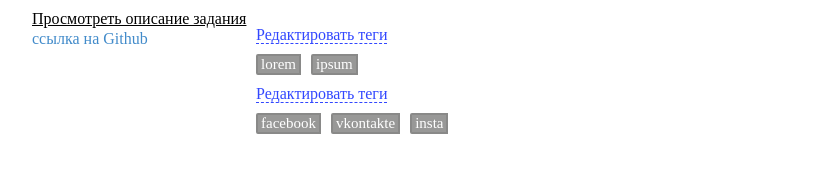
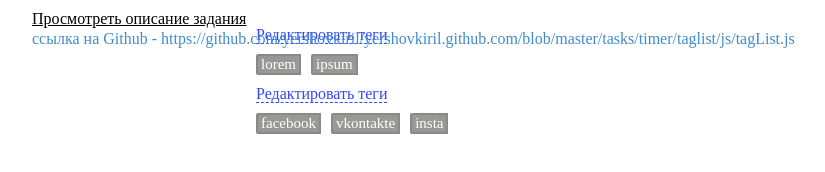
Before and after one commit to yershovkiril/yershovkiril.github.com, a plain HTML site: page tasks/timer/taglist/index.html in a window 1280 px wide. Shown: the whole page, without its empty margins (68-893 px from the left). Drawn offline with Linux system fonts and the light colour scheme.

Commit message:
add link

```diff
--- a/tasks/timer/taglist/index.html
+++ b/tasks/timer/taglist/index.html
@@ -13,7 +13,7 @@
 	<div class="pict-description">
 		<img src="task_for_tagList.png" alt="">
 	</div>
-	<a href="https://github.com/yershovkiril/yershovkiril.github.com/blob/master/tasks/timer/taglist/js/tagList.js" class="git">ссылка на Github</a>
+	<span href="https://github.com/yershovkiril/yershovkiril.github.com/blob/master/tasks/timer/taglist/js/tagList.js" class="git">ссылка на Github - https://github.com/yershovkiril/yershovkiril.github.com/blob/master/tasks/timer/taglist/js/tagList.js</span>
 </div>
 <div class="top"></div>
 <div class="middle"></div>
```
Also changed, not shown: tasks/comics.html (+1 -1 lines).
